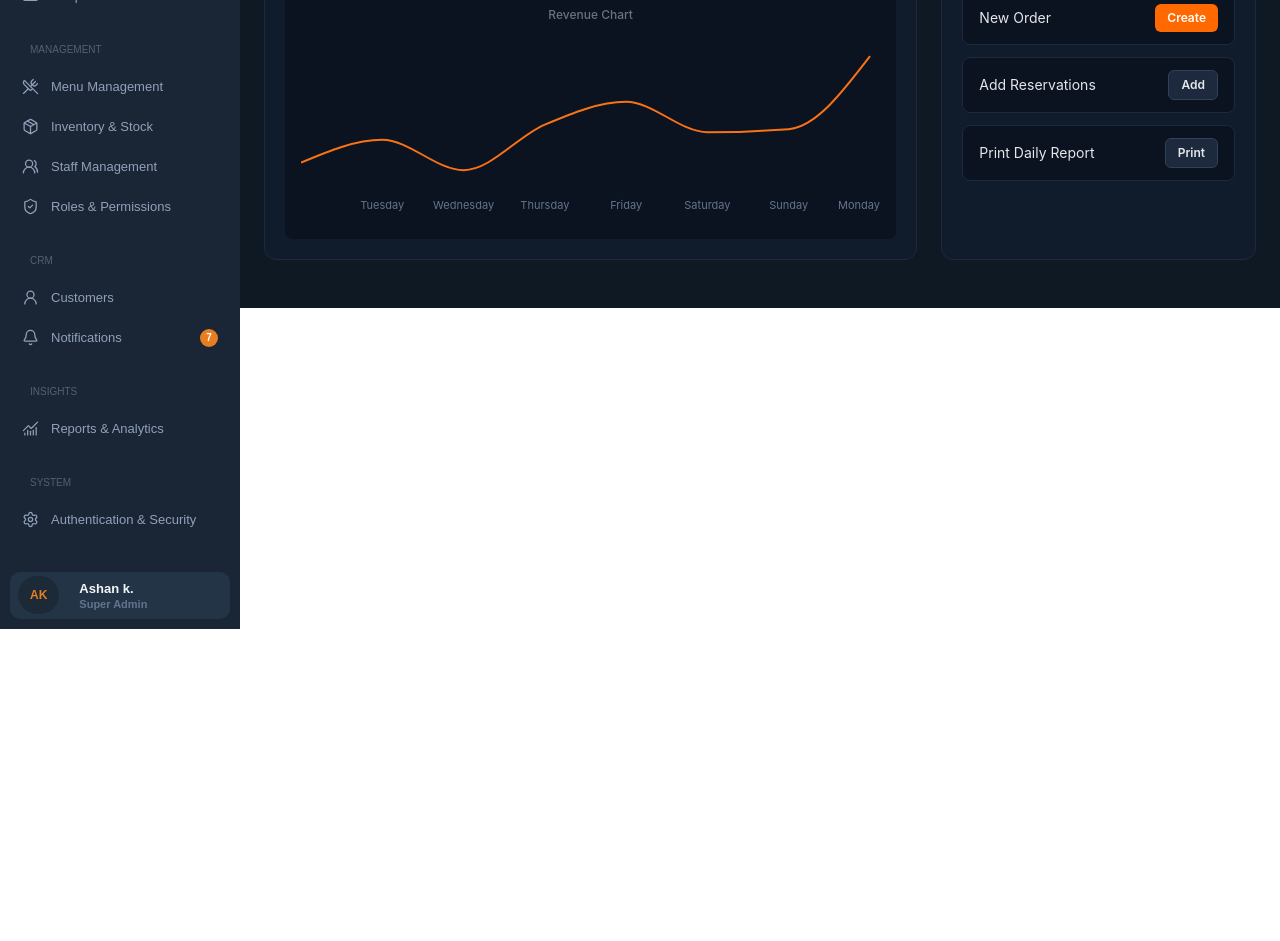
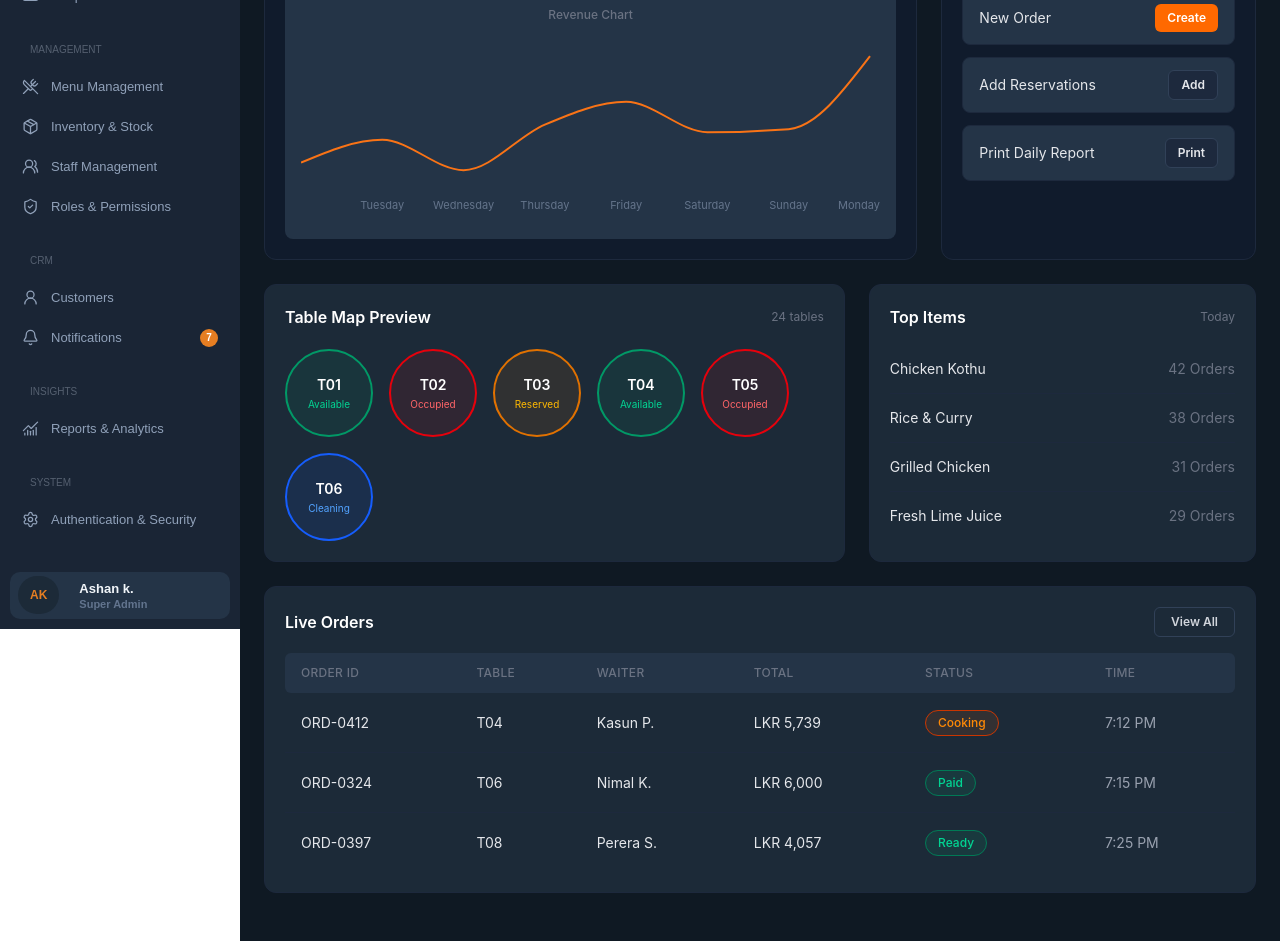
Before and after one commit to Mahdhe/restaurant_management_system_frontend, a React (Vite) app: page / in a window 1280 px wide. Shown: the part 480-1421 px from the top of the page. Before the commit the page ends 1109 px from the top, so only its background shows below. Built offline with nearby package versions, Linux system fonts and the light colour scheme; a web font is replaced by a local one.

Commit message:
Dashboard desktop page created

```diff
--- a/src/components/dashboard/AlertBanner.jsx
+++ b/src/components/dashboard/AlertBanner.jsx
@@ -6,17 +6,17 @@ const AlertBanner = ({
   onAction,
 }) => {
   return (
-    <div className="flex items-center justify-between gap-4 bg-[#F39C1214] border border-orange-300 rounded-lg px-5 py-3 mb-6">
+    <div className="flex items-center justify-between gap-4 bg-[#F39C1214] border border-[#F39C1273] rounded-lg px-5 py-3 mb-6">
       <div className="flex items-center gap-2.5">
         <AlertTriangle size={18} className="text-orange-500 shrink-0" />
-        <span className="text-orange-700 text-sm font-medium">
+        <span className="text-[#F39C12] text-sm font-medium">
           {message}
         </span>
       </div>
       <button
         type="button"
         onClick={onAction}
-        className="px-4 py-1.5 rounded-md border border-orange-300 bg-white text-orange-700 text-sm font-semibold hover:bg-orange-50 transition-colors duration-200 whitespace-nowrap"
+        className="px-4 py-1.5 rounded-md border border-[#556070] text-[#556070] text-sm font-semibold hover:bg-orange-50 transition-colors duration-200 whitespace-nowrap"
       >
         {actionLabel}
       </button>
--- a/src/components/dashboard/AnalyticsRow.jsx
+++ b/src/components/dashboard/AnalyticsRow.jsx
@@ -42,7 +42,7 @@ const AnalyticsRow = () => {
           </button>
         </div>
 
-        <div className="bg-[#0B1220] rounded-lg p-4">
+        <div className="bg-[#243447] rounded-lg p-4">
           <p className="text-gray-500 text-xs text-center font-medium mb-2">
             Revenue Chart
           </p>
@@ -88,7 +88,7 @@ const AnalyticsRow = () => {
           {QUICK_ACTIONS.map((action) => (
             <div
               key={action.id}
-              className="flex items-center justify-between bg-[#0B1220] border border-slate-800 rounded-lg px-4 py-3"
+              className="flex items-center justify-between bg-[#243447] border border-slate-800 rounded-lg px-4 py-3"
             >
               <span className="text-gray-200 text-sm">{action.label}</span>
               <button
--- a/src/components/dashboard/KPIRow.jsx
+++ b/src/components/dashboard/KPIRow.jsx
@@ -64,7 +64,7 @@ const KPIRow = () => {
         return (
           <div
             key={item.id}
-            className="bg-[#101B2C] border border-slate-800 rounded-xl p-5"
+            className="bg-[#1C2A38] border border-slate-800 rounded-xl p-5"
           >
             <div className="flex items-center gap-2 mb-4">
               <span
--- /dev/null
+++ b/src/components/dashboard/Liveorderstable.jsx
@@ -0,0 +1,113 @@
+const ORDERS = [
+  {
+    id: "ORD-0412",
+    table: "T04",
+    waiter: "Kasun P.",
+    total: "LKR 5,739",
+    status: "Cooking",
+    time: "7:12 PM",
+  },
+  {
+    id: "ORD-0324",
+    table: "T06",
+    waiter: "Nimal K.",
+    total: "LKR 6,000",
+    status: "Paid",
+    time: "7:15 PM",
+  },
+  {
+    id: "ORD-0397",
+    table: "T08",
+    waiter: "Perera S.",
+    total: "LKR 4,057",
+    status: "Ready",
+    time: "7:25 PM",
+  },
+];
+
+const STATUS_STYLES = {
+  Cooking: "bg-orange-500/10 text-orange-400 border-orange-700",
+  Paid: "bg-emerald-500/10 text-emerald-400 border-emerald-700",
+  Ready: "bg-emerald-500/10 text-emerald-400 border-emerald-700",
+  Pending: "bg-slate-500/10 text-slate-400 border-slate-600",
+};
+
+const LiveOrdersTable = () => {
+  return (
+    <div className="bg-[#1C2A38] border border-slate-800 rounded-xl p-5 mb-6">
+      <div className="flex items-center justify-between mb-4">
+        <h2 className="text-white text-base font-semibold">Live Orders</h2>
+        <button
+          type="button"
+          className="px-4 py-1.5 rounded-md border border-slate-700 text-gray-300 text-xs font-semibold hover:border-orange-500 hover:text-orange-500 transition-colors duration-200"
+        >
+          View All
+        </button>
+      </div>
+
+      <div className="overflow-x-auto">
+        <table className="w-full min-w-[600px] border-collapse">
+          <thead>
+            <tr className="bg-[#243447]">
+              <th className="text-left text-gray-500 text-xs font-medium tracking-wide uppercase px-4 py-3 rounded-l-md">
+                Order ID
+              </th>
+              <th className="text-left text-gray-500 text-xs font-medium tracking-wide uppercase px-4 py-3">
+                Table
+              </th>
+              <th className="text-left text-gray-500 text-xs font-medium tracking-wide uppercase px-4 py-3">
+                Waiter
+              </th>
+              <th className="text-left text-gray-500 text-xs font-medium tracking-wide uppercase px-4 py-3">
+                Total
+              </th>
+              <th className="text-left text-gray-500 text-xs font-medium tracking-wide uppercase px-4 py-3">
+                Status
+              </th>
+              <th className="text-left text-gray-500 text-xs font-medium tracking-wide uppercase px-4 py-3 rounded-r-md">
+                Time
+              </th>
+            </tr>
+          </thead>
+          <tbody>
+            {ORDERS.map((order, index) => (
+              <tr
+                key={order.id}
+                className={
+                  index !== ORDERS.length - 1
+                    ? "border-b border-slate-800"
+                    : ""
+                }
+              >
+                <td className="px-4 py-4 text-gray-200 text-sm">
+                  {order.id}
+                </td>
+                <td className="px-4 py-4 text-gray-200 text-sm">
+                  {order.table}
+                </td>
+                <td className="px-4 py-4 text-gray-200 text-sm">
+                  {order.waiter}
+                </td>
+                <td className="px-4 py-4 text-gray-200 text-sm">
+                  {order.total}
+                </td>
+                <td className="px-4 py-4">
+                  <span
+                    className={`inline-block text-xs font-medium px-3 py-1 rounded-full border ${STATUS_STYLES[order.status] || STATUS_STYLES.Pending}`}
+                  >
+                    {order.status}
+                  </span>
+                </td>
+                <td className="px-4 py-4 text-gray-400 text-sm">
+                  {order.time}
+                </td>
+              </tr>
+            ))}
+          </tbody>
+        </table>
+      </div>
+    </div>
+  );
+};
+
+export default LiveOrdersTable;
--- /dev/null
+++ b/src/components/dashboard/Tableandtopitemsrow.jsx
@@ -0,0 +1,80 @@
+const TABLES = [
+  { id: "T01", status: "Available" },
+  { id: "T02", status: "Occupied" },
+  { id: "T03", status: "Reserved" },
+  { id: "T04", status: "Available" },
+  { id: "T05", status: "Occupied" },
+  { id: "T06", status: "Cleaning" },
+];
+
+const STATUS_STYLES = {
+  Available: "border-emerald-600 bg-emerald-600/10 text-emerald-400",
+  Occupied: "border-red-600 bg-red-600/10 text-red-400",
+  Reserved: "border-amber-600 bg-amber-600/10 text-amber-400",
+  Cleaning: "border-blue-600 bg-blue-600/10 text-blue-400",
+};
+
+const TOP_ITEMS = [
+  { id: 1, name: "Chicken Kothu", orders: 42 },
+  { id: 2, name: "Rice & Curry", orders: 38 },
+  { id: 3, name: "Grilled Chicken", orders: 31 },
+  { id: 4, name: "Fresh Lime Juice", orders: 29 },
+];
+
+const TableAndTopItemsRow = ({ totalTables = 24 }) => {
+  return (
+    <div className="grid grid-cols-1 lg:grid-cols-[3fr_2fr] gap-6 mb-6">
+      {/* Table Map Preview */}
+      <div className="bg-[#1C2A38] border border-slate-800 rounded-xl p-5">
+        <div className="flex items-center justify-between mb-5">
+          <h2 className="text-white text-base font-semibold">
+            Table Map Preview
+          </h2>
+          <span className="text-gray-500 text-xs">{totalTables} tables</span>
+        </div>
+
+        <div className="flex flex-wrap gap-4">
+          {TABLES.map((table) => (
+            <div
+              key={table.id}
+              className={`w-[88px] h-[88px] rounded-full border-2 flex flex-col items-center justify-center ${STATUS_STYLES[table.status]}`}
+            >
+              <span className="text-white text-sm font-semibold">
+                {table.id}
+              </span>
+              <span className="text-[10px] mt-0.5">{table.status}</span>
+            </div>
+          ))}
+        </div>
+      </div>
+
+      {/* Top Items */}
+      <div className="bg-[#1C2A38] border border-slate-800 rounded-xl p-5">
+        <div className="flex items-center justify-between mb-4">
+          <h2 className="text-white text-base font-semibold">Top Items</h2>
+          <span className="text-gray-500 text-xs">Today</span>
+        </div>
+
+        <div>
+          {TOP_ITEMS.map((item, index) => (
+            <div
+              key={item.id}
+              className={`flex items-center justify-between py-3.5 ${
+                index !== TOP_ITEMS.length - 1
+                  ? "border-b border-slate-800"
+                  : ""
+              }`}
+            >
+              <span className="text-gray-200 text-sm">{item.name}</span>
+              <span className="text-gray-500 text-sm">
+                {item.orders} Orders
+              </span>
+            </div>
+          ))}
+        </div>
+      </div>
+    </div>
+  );
+};
+
+export default TableAndTopItemsRow;
--- a/src/pages/DashboardOverview.jsx
+++ b/src/pages/DashboardOverview.jsx
@@ -2,6 +2,8 @@ import DashboardPageHeader from "../components/dashboard/DashboardPageHeader";
 import AlertBanner from "../components/dashboard/AlertBanner";
 import KPIRow from "../components/dashboard/KPIRow";
 import AnalyticsRow from "../components/dashboard/AnalyticsRow";
+import TableAndTopItemsRow from "../components/dashboard/Tableandtopitemsrow";
+import LiveOrdersTable from "../components/dashboard/Liveorderstable";
 
 const DashboardOverview = () => (
   <div className="p-6 bg-[#0F1923]">
@@ -9,6 +11,8 @@ const DashboardOverview = () => (
     <AlertBanner />
     <KPIRow />
     <AnalyticsRow />
+    <TableAndTopItemsRow />
+    <LiveOrdersTable />
 
   </div>
 );
```
